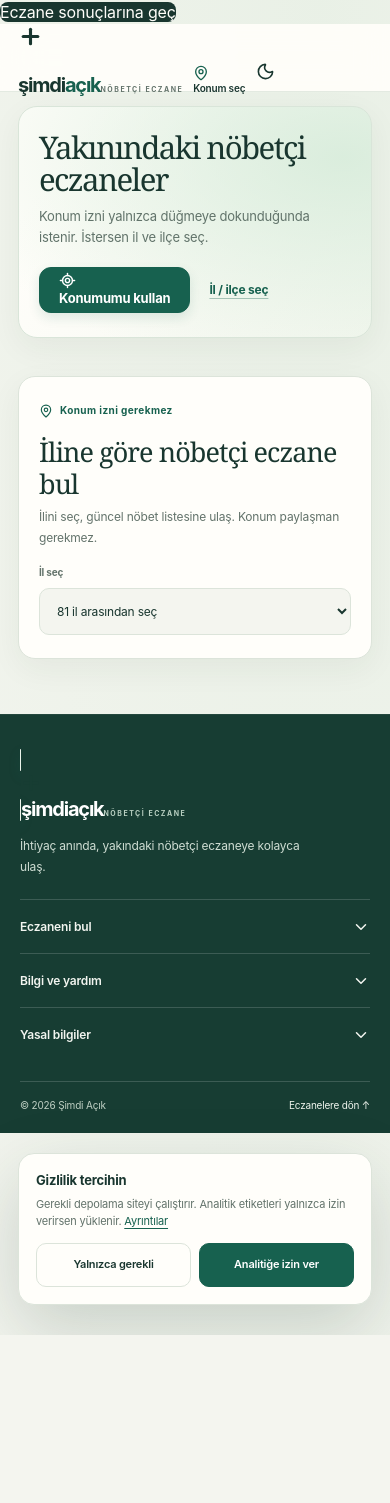
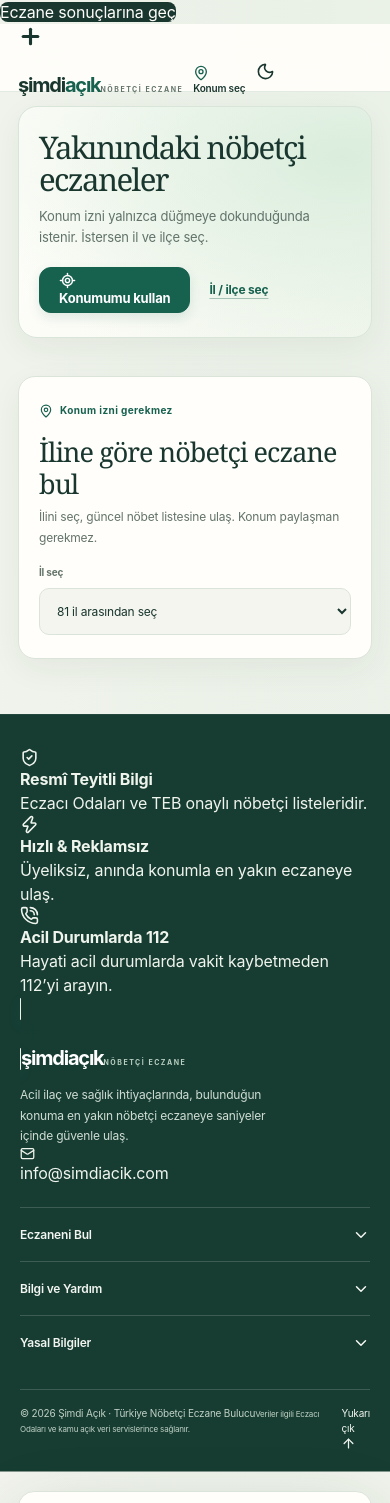
Before and after one commit to bahriy-dev/nobetci-eczane-simdiacik, a Next.js app: page / in a window 390 px wide. Shown: the top 1503 px of the page. Before the commit the page ends 1335 px from the top, so only its background shows below. Built offline with nearby package versions, Linux system fonts and the light colour scheme.

Commit message:
design: elevate footer with trust highlights, emergency notice, rich navigation and smooth mobile accordion

```diff
--- a/app/globals.css
+++ b/app/globals.css
@@ -2155,29 +2155,131 @@ h1, h2, h3, p {
 /* Site Footer */
 .site-footer {
   border-top: 1px solid var(--border);
-  margin-top: 56px;
-  padding: 48px 32px 36px;
-}
-
+  margin-top: 64px;
+  padding: 56px 32px 40px;
+  background: linear-gradient(180deg, transparent 0%, rgba(25, 77, 59, 0.02) 100%);
+  border-radius: 24px 24px 0 0;
+}
+
+.dark .site-footer {
+  background: linear-gradient(180deg, transparent 0%, rgba(27, 43, 35, 0.25) 100%);
+}
+
+/* Footer Trust Highlights */
+.footer-highlights {
+  display: grid;
+  grid-template-columns: repeat(3, 1fr);
+  gap: 20px;
+  margin-bottom: 48px;
+  padding-bottom: 36px;
+  border-bottom: 1px solid var(--border);
+}
+
+.highlight-item {
+  display: flex;
+  align-items: flex-start;
+  gap: 14px;
+  padding: 16px 20px;
+  background: var(--card);
+  border: 1px solid var(--border);
+  border-radius: 16px;
+  box-shadow: var(--shadow-xs);
+  transition: transform 0.2s ease, box-shadow 0.2s ease, border-color 0.2s ease;
+}
+
+.highlight-item:hover {
+  transform: translateY(-2px);
+  border-color: #8BC5A0;
+  box-shadow: var(--shadow-sm);
+}
+
+.dark .highlight-item:hover {
+  border-color: #5EA880;
+}
+
+.highlight-icon {
+  width: 40px;
+  height: 40px;
+  min-width: 40px;
+  border-radius: 12px;
+  background: var(--secondary);
+  color: var(--primary);
+  display: grid;
+  place-items: center;
+  flex-shrink: 0;
+}
+
+.highlight-icon.emergency {
+  background: #FDF0EF;
+  color: #B5574B;
+}
+
+.dark .highlight-icon.emergency {
+  background: #382427;
+  color: #D47065;
+}
+
+.highlight-text b {
+  display: block;
+  font-size: 13px;
+  font-weight: 750;
+  color: var(--foreground);
+  margin-bottom: 3px;
+}
+
+.highlight-text p {
+  font-size: 12px;
+  line-height: 1.5;
+  color: var(--muted-foreground);
+  margin: 0;
+}
+
+/* Footer Navigation Grid */
 .footer-grid {
   display: grid;
-  grid-template-columns: 1.5fr 1fr 1fr 1.1fr;
-  gap: 36px;
-}
-
-.footer-brand p {
-  max-width: 260px;
+  grid-template-columns: 1.6fr 1fr 1fr 1.1fr;
+  gap: 40px;
+}
+
+.footer-brand .brand-description {
+  max-width: 280px;
   line-height: 1.7;
-  margin: 14px 0 0;
+  margin: 14px 0 16px;
   font-size: 13px;
   color: var(--muted-foreground);
+}
+
+.footer-contact {
+  display: flex;
+  align-items: center;
+  gap: 10px;
+}
+
+.footer-email-link {
+  display: inline-flex;
+  align-items: center;
+  gap: 8px;
+  font-size: 13px;
+  font-weight: 600;
+  color: var(--primary);
+  background: var(--secondary);
+  padding: 8px 14px;
+  border-radius: 10px;
+  border: 1px solid transparent;
+  transition: all 0.18s ease;
+  text-decoration: none;
+}
+
+.footer-email-link:hover {
+  border-color: #8BC5A0;
+  transform: translateY(-1px);
 }
 
 .footer-group > h3 {
   font-size: 14px;
   font-weight: 750;
   letter-spacing: -0.2px;
-  margin-bottom: 14px;
+  margin-bottom: 16px;
   color: var(--foreground);
 }
 
@@ -2189,49 +2291,83 @@ h1, h2, h3, p {
   display: flex;
   flex-direction: column;
   align-items: flex-start;
-  gap: 4px;
+  gap: 6px;
 }
 
 .footer-links a,
 .footer-links button {
-  display: flex;
+  display: inline-flex;
   align-items: center;
   gap: 6px;
   text-align: left;
   font-size: 13px;
-  min-height: 38px;
-  padding: 2px 0;
-  color: var(--muted-foreground);
-  transition: color 0.15s ease;
+  min-height: 34px;
+  padding: 4px 0;
+  color: var(--muted-foreground);
+  background: transparent;
+  border: none;
+  cursor: pointer;
+  transition: color 0.15s ease, transform 0.15s ease;
 }
 
 .footer-links a:hover,
 .footer-links button:hover {
   color: var(--primary);
-}
-
+  transform: translateX(3px);
+}
+
+.cookie-settings-btn {
+  font-size: 12px !important;
+  opacity: 0.85;
+}
+
+/* Footer Bottom Bar */
 .footer-bottom {
   display: flex;
   justify-content: space-between;
   align-items: center;
-  gap: 16px;
+  gap: 20px;
   border-top: 1px solid var(--border);
-  margin-top: 36px;
-  padding-top: 20px;
+  margin-top: 48px;
+  padding-top: 24px;
+}
+
+.footer-bottom-copy span {
+  display: block;
+  font-size: 12.5px;
+  font-weight: 600;
+  color: var(--foreground);
+}
+
+.footer-bottom-copy small {
+  display: block;
+  font-size: 11.5px;
+  color: var(--muted-foreground);
+  margin-top: 3px;
+}
+
+.footer-back-top {
+  display: inline-flex;
+  align-items: center;
+  gap: 8px;
+  padding: 8px 16px;
+  border-radius: 20px;
+  background: var(--card);
+  border: 1px solid var(--border);
   font-size: 12px;
-  color: var(--muted-foreground);
-}
-
-.footer-bottom a {
-  min-height: 44px;
-  display: flex;
-  align-items: center;
-  color: var(--muted-foreground);
-  transition: color 0.15s ease;
-}
-
-.footer-bottom a:hover {
-  color: var(--primary);
+  font-weight: 650;
+  color: var(--foreground);
+  box-shadow: var(--shadow-xs);
+  transition: all 0.2s cubic-bezier(0.16, 1, 0.3, 1);
+  text-decoration: none;
+  white-space: nowrap;
+}
+
+.footer-back-top:hover {
+  border-color: #8BC5A0;
+  color: var(--primary);
+  transform: translateY(-2px);
+  box-shadow: var(--shadow-sm);
 }
 
 /* Legal Pages Styling */
@@ -2602,14 +2738,27 @@ h1, h2, h3, p {
     display: none;
   }
   .site-footer {
-    padding: 32px 4% calc(90px + env(safe-area-inset-bottom));
+    padding: 36px 4% calc(96px + env(safe-area-inset-bottom));
     margin-top: 36px;
+    border-radius: 18px 18px 0 0;
+  }
+  .footer-highlights {
+    grid-template-columns: 1fr;
+    gap: 12px;
+    margin-bottom: 28px;
+    padding-bottom: 24px;
+  }
+  .highlight-item {
+    padding: 12px 14px;
   }
   .site-footer .footer-grid {
     display: block;
   }
   .footer-brand {
     margin-bottom: 24px;
+  }
+  .footer-brand .brand-description {
+    max-width: 100%;
   }
   .footer-group {
     border-top: 1px solid var(--border);
@@ -2630,6 +2779,9 @@ h1, h2, h3, p {
     font-weight: 650;
     color: var(--foreground);
     padding: 12px 0;
+    background: transparent;
+    border: none;
+    cursor: pointer;
   }
   .footer-toggle > svg {
     color: var(--muted-foreground);
@@ -2643,17 +2795,21 @@ h1, h2, h3, p {
   }
   .footer-group[data-open="true"] .footer-links {
     display: flex;
-    padding: 0 0 14px 4px;
+    padding: 0 0 16px 4px;
   }
   .footer-links button,
   .footer-links a {
     min-height: 44px !important;
-    font-size: 13px !important;
+    font-size: 13.5px !important;
   }
   .site-footer .footer-bottom {
-    margin-top: 20px;
-    flex-direction: row;
-    align-items: center;
+    margin-top: 24px;
+    flex-direction: column;
+    align-items: flex-start;
+    gap: 16px;
+  }
+  .footer-back-top {
+    align-self: flex-start;
   }
   .location-dialog,
   .detail-sheet,
--- a/components/site-footer.tsx
+++ b/components/site-footer.tsx
@@ -1,10 +1,205 @@
 'use client';
+
 import Link from 'next/link';
-import {useState} from 'react';
-import {legalLinks} from '@/lib/legal-content';
-import {Plus,ChevronDown,ArrowUpRight} from 'lucide-react';
-type Props={sourceUrl:string;onDiscover:()=>void;onMap:()=>void;onLocation:()=>void;onHelp:()=>void};
-export function SiteFooter({sourceUrl,onDiscover,onMap,onLocation,onHelp}:Props){const [open,setOpen]=useState<string|null>(null);return <footer className="site-footer pharmacy-main"><div className="footer-grid"><div className="footer-brand"><Link className="brand" href="/" aria-label="Şimdi Açık ana sayfa"><span className="brand-icon"><Plus size={22} strokeWidth={3}/></span><span className="brand-name">şimdi<span>açık</span><small>NÖBETÇİ ECZANE</small></span></Link><p>İhtiyaç anında, yakındaki nöbetçi eczaneye kolayca ulaş.</p></div>
- <div className="footer-group" data-open={open==='find'}><h3>Eczaneni bul</h3><button className="footer-toggle" aria-expanded={open==='find'} aria-controls="footer-find-links" onClick={()=>setOpen(open==='find'?null:'find')}>Eczaneni bul <ChevronDown size={18}/></button><nav id="footer-find-links" className="footer-links" aria-label="Eczane bağlantıları"><a href="#eczaneler" onClick={onDiscover}>Nöbetçi eczaneler</a><button onClick={onMap}>Haritada göster</button><button onClick={onLocation}>İl ve ilçe seç</button></nav></div>
- <div className="footer-group" data-open={open==='help'}><h3>Bilgi ve yardım</h3><button className="footer-toggle" aria-expanded={open==='help'} aria-controls="footer-help-links" onClick={()=>setOpen(open==='help'?null:'help')}>Bilgi ve yardım <ChevronDown size={18}/></button><nav id="footer-help-links" className="footer-links" aria-label="Bilgi ve yardım"><button onClick={onHelp}>Nasıl kullanılır?</button><a href="/nobetci-eczane-rehberi">Nöbetçi eczane rehberi</a><a href={sourceUrl} target="_blank" rel="noreferrer">Nöbet listesini aç <ArrowUpRight size={14}/></a></nav></div>
- <div className="footer-group" data-open={open==='legal'}><h3>Yasal bilgiler</h3><button className="footer-toggle" aria-expanded={open==='legal'} aria-controls="footer-legal-links" onClick={()=>setOpen(open==='legal'?null:'legal')}>Yasal bilgiler <ChevronDown size={18}/></button><nav id="footer-legal-links" className="footer-links" aria-label="Yasal bilgiler">{legalLinks.map(link=><a key={link.href} href={link.href}>{link.label}</a>)}<button type="button" onClick={()=>window.dispatchEvent(new Event('simdiacik:open-cookie-settings'))}>Çerez tercihlerini değiştir</button></nav></div></div><div className="footer-bottom"><span>© {new Date().getFullYear()} Şimdi Açık</span><a href="#eczaneler">Eczanelere dön ↑</a></div></footer>}
+import { useState } from 'react';
+import { legalLinks } from '@/lib/legal-content';
+import {
+  Plus,
+  ChevronDown,
+  ArrowUpRight,
+  ShieldCheck,
+  Zap,
+  PhoneCall,
+  Mail,
+  ArrowUp
+} from 'lucide-react';
+
+type Props = {
+  sourceUrl: string;
+  onDiscover: () => void;
+  onMap: () => void;
+  onLocation: () => void;
+  onHelp: () => void;
+};
+
+export function SiteFooter({
+  sourceUrl,
+  onDiscover,
+  onMap,
+  onLocation,
+  onHelp
+}: Props) {
+  const [open, setOpen] = useState<string | null>(null);
+
+  const toggleGroup = (key: string) => {
+    setOpen(prev => (prev === key ? null : key));
+  };
+
+  const scrollToTop = (e: React.MouseEvent) => {
+    e.preventDefault();
+    const anchor = document.getElementById('eczaneler');
+    if (anchor) {
+      anchor.scrollIntoView({ behavior: 'smooth' });
+    } else {
+      window.scrollTo({ top: 0, behavior: 'smooth' });
+    }
+  };
+
+  return (
+    <footer className="site-footer pharmacy-main">
+      {/* Üst Güven ve Acil Durum Bilgilendirme Kartları */}
+      <div className="footer-highlights" aria-label="Güven ve acil durum bilgilendirmesi">
+        <div className="highlight-item">
+          <span className="highlight-icon">
+            <ShieldCheck size={19} />
+          </span>
+          <div className="highlight-text">
+            <b>Resmî Teyitli Bilgi</b>
+            <p>Eczacı Odaları ve TEB onaylı nöbetçi listeleridir.</p>
+          </div>
+        </div>
+
+        <div className="highlight-item">
+          <span className="highlight-icon">
+            <Zap size={19} />
+          </span>
+          <div className="highlight-text">
+            <b>Hızlı & Reklamsız</b>
+            <p>Üyeliksiz, anında konumla en yakın eczaneye ulaş.</p>
+          </div>
+        </div>
+
+        <div className="highlight-item emergency">
+          <span className="highlight-icon emergency">
+            <PhoneCall size={19} />
+          </span>
+          <div className="highlight-text">
+            <b>Acil Durumlarda 112</b>
+            <p>Hayati acil durumlarda vakit kaybetmeden 112’yi arayın.</p>
+          </div>
+        </div>
+      </div>
+
+      {/* Ana Navigasyon Kolonları */}
+      <div className="footer-grid">
+        {/* Marka & Misyon */}
+        <div className="footer-brand">
+          <Link className="brand" href="/" aria-label="Şimdi Açık ana sayfa">
+            <span className="brand-icon">
+              <Plus size={22} strokeWidth={3} />
+            </span>
+            <span className="brand-name">
+              şimdi<span>açık</span>
+              <small>NÖBETÇİ ECZANE</small>
+            </span>
+          </Link>
+          <p className="brand-description">
+            Acil ilaç ve sağlık ihtiyaçlarında, bulunduğun konuma en yakın nöbetçi eczaneye saniyeler içinde güvenle ulaş.
+          </p>
+          <div className="footer-contact">
+            <a href="mailto:info@simdiacik.com" className="footer-email-link" title="E-posta ile bize ulaşın">
+              <Mail size={15} />
+              <span>info@simdiacik.com</span>
+            </a>
+          </div>
+        </div>
+
+        {/* Eczaneni Bul */}
+        <div className="footer-group" data-open={open === 'find'}>
+          <h3>Eczaneni Bul</h3>
+          <button
+            type="button"
+            className="footer-toggle"
+            aria-expanded={open === 'find'}
+            aria-controls="footer-find-links"
+            onClick={() => toggleGroup('find')}
+          >
+            <span>Eczaneni Bul</span>
+            <ChevronDown size={18} />
+          </button>
+          <nav id="footer-find-links" className="footer-links" aria-label="Eczane bağlantıları">
+            <a href="#eczaneler" onClick={onDiscover}>
+              Nöbetçi eczaneler
+            </a>
+            <button type="button" onClick={onMap}>
+              Haritada göster
+            </button>
+            <button type="button" onClick={onLocation}>
+              İl ve ilçe seç
+            </button>
+            <Link href="/nobetci-eczane/istanbul">İstanbul eczaneleri</Link>
+            <Link href="/nobetci-eczane/ankara">Ankara eczaneleri</Link>
+            <Link href="/nobetci-eczane/izmir">İzmir eczaneleri</Link>
+          </nav>
+        </div>
+
+        {/* Bilgi & Yardım */}
+        <div className="footer-group" data-open={open === 'help'}>
+          <h3>Bilgi ve Yardım</h3>
+          <button
+            type="button"
+            className="footer-toggle"
+            aria-expanded={open === 'help'}
+            aria-controls="footer-help-links"
+            onClick={() => toggleGroup('help')}
+          >
+            <span>Bilgi ve Yardım</span>
+            <ChevronDown size={18} />
+          </button>
+          <nav id="footer-help-links" className="footer-links" aria-label="Bilgi ve yardım">
+            <button type="button" onClick={onHelp}>
+              Nasıl kullanılır?
+            </button>
+            <Link href="/nobetci-eczane-rehberi">Nöbetçi eczane rehberi</Link>
+            <a href={sourceUrl} target="_blank" rel="noreferrer">
+              <span>Resmî nöbet listesi</span>
+              <ArrowUpRight size={14} />
+            </a>
+            <Link href="/iletisim">Hata ve adres bildir</Link>
+          </nav>
+        </div>
+
+        {/* Yasal Bilgiler */}
+        <div className="footer-group" data-open={open === 'legal'}>
+          <h3>Yasal Bilgiler</h3>
+          <button
+            type="button"
+            className="footer-toggle"
+            aria-expanded={open === 'legal'}
+            aria-controls="footer-legal-links"
+            onClick={() => toggleGroup('legal')}
+          >
+            <span>Yasal Bilgiler</span>
+            <ChevronDown size={18} />
+          </button>
+          <nav id="footer-legal-links" className="footer-links" aria-label="Yasal bilgiler">
+            {legalLinks.map(link => (
+              <Link key={link.href} href={link.href}>
+                {link.label}
+              </Link>
+            ))}
+            <button
+              type="button"
+              className="cookie-settings-btn"
+              onClick={() => window.dispatchEvent(new Event('simdiacik:open-cookie-settings'))}
+            >
+              Çerez tercihleri
+            </button>
+          </nav>
+        </div>
+      </div>
+
+      {/* Alt Çubuk */}
+      <div className="footer-bottom">
+        <div className="footer-bottom-copy">
+          <span>© {new Date().getFullYear()} Şimdi Açık · Türkiye Nöbetçi Eczane Bulucu</span>
+          <small>Veriler ilgili Eczacı Odaları ve kamu açık veri servislerince sağlanır.</small>
+        </div>
+        <a href="#eczaneler" onClick={scrollToTop} className="footer-back-top" aria-label="Sayfanın başına dön">
+          <span>Yukarı çık</span>
+          <ArrowUp size={15} />
+        </a>
+      </div>
+    </footer>
+  );
+}
```
